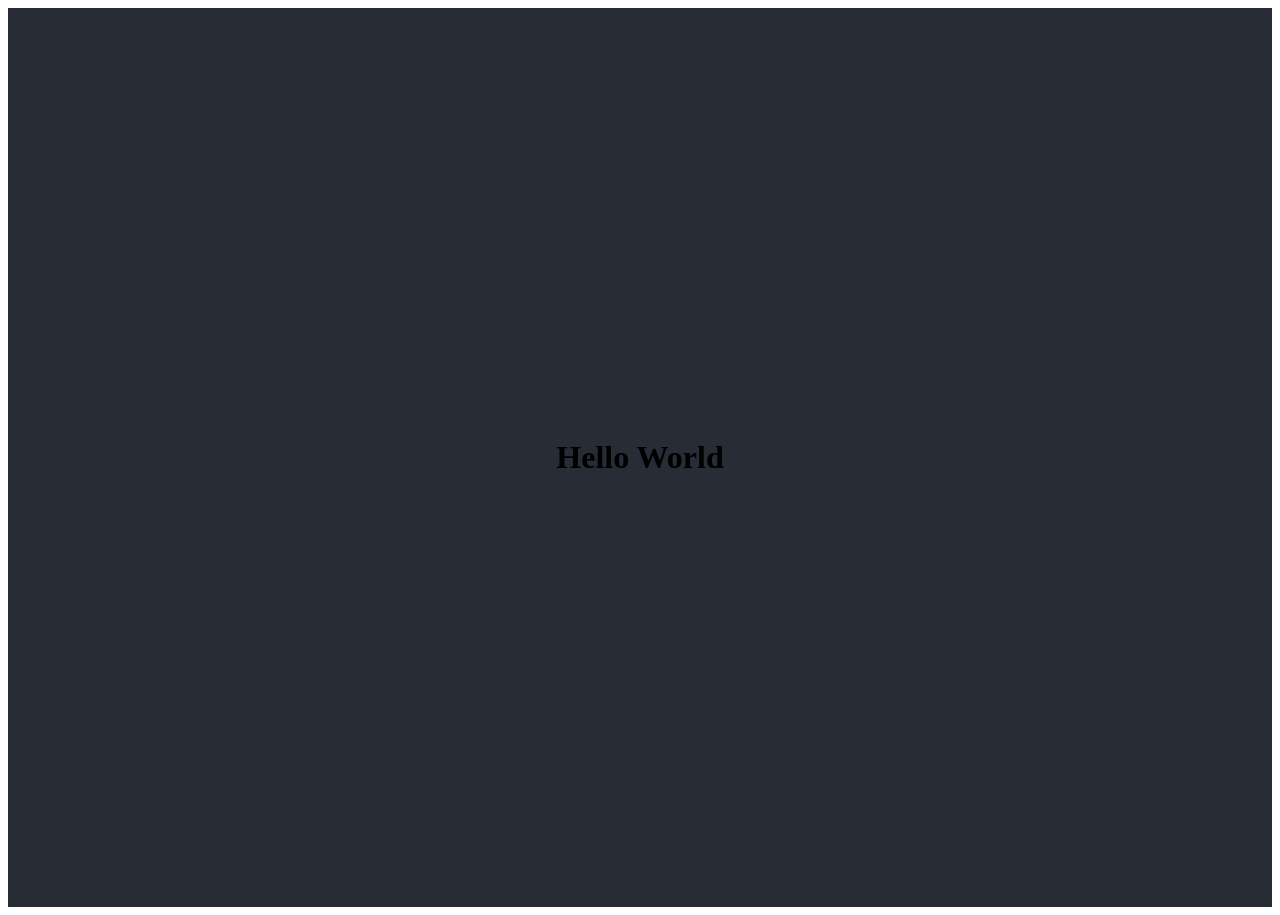
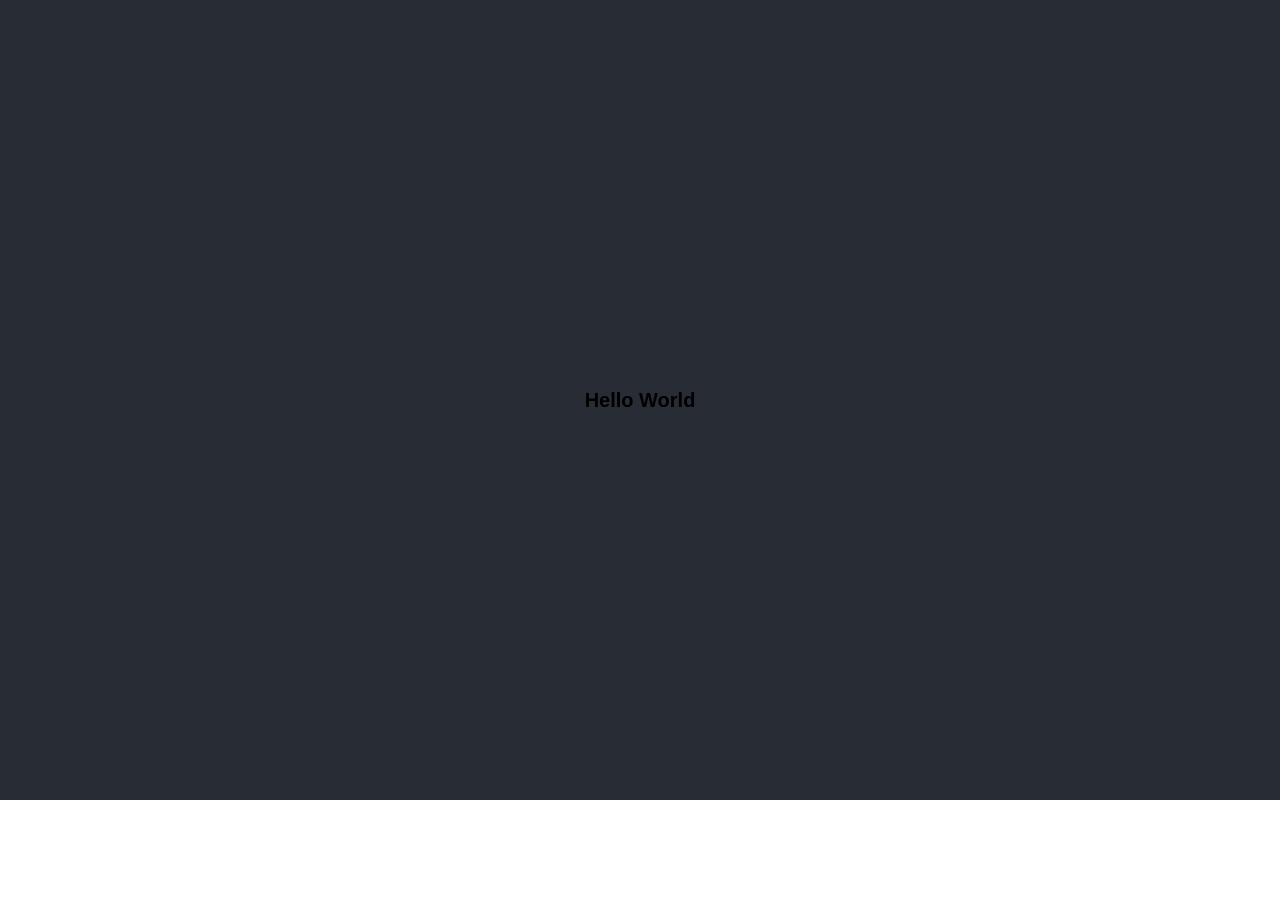
Before and after one commit to ivandj0h/github-repos-explorer, a React (Vite) app: page / in a window 1280 px wide. After the commit the page ends 800 px from the top, so only its background shows below. Built offline with nearby package versions, Linux system fonts and the light colour scheme.

Commit message:
add context & types

```diff
--- a/src/App.tsx
+++ b/src/App.tsx
@@ -1,12 +1,15 @@
 import React from "react";
 
 import styled from "styled-components";
+import { ThemeContextProvider } from "./context/ThemeContext";
 
 function App(): React.ReactElement {
   return (
-    <Container>
-      <h1>Hello World</h1>
-    </Container>
+    <ThemeContextProvider>
+      <Container>
+        <h1>Hello World</h1>
+      </Container>
+    </ThemeContextProvider>
   );
 }
 
--- /dev/null
+++ b/src/context/ThemeContext.tsx
@@ -0,0 +1,48 @@
+import { createContext, useEffect, useState } from "react";
+import { ThemeProvider } from "styled-components";
+import { ThemeContextProps } from "../types/ThemeContextProps";
+
+export const ThemeContext = createContext({} as ThemeContextProps);
+
+export const ThemeContextProvider = ({ children }: any) => {
+  const [lightMode, setLightMode] = useState<boolean>(false);
+  const darkTheme: object = {
+    colors: {
+      background: "#141D2F",
+      themeBtn: "#FFFFFF",
+      card: "#1E2A47",
+      textNorm: "#FFFFFF",
+      textBolded: "#FFFFFF",
+    },
+  };
+  const lightTheme: object = {
+    colors: {
+      background: "#F6F8FF",
+      themeBtn: "#4B6A9B",
+      card: "#FEFEFE",
+      textNorm: "#697C9A",
+      textBolded: "#2B3442",
+    },
+  };
+
+  function changeTheme(): void {
+    setLightMode((prev) => !prev);
+  }
+
+  useEffect(() => {
+    localStorage.getItem("theme") === "light" && setLightMode(true);
+  }, []);
+
+  useEffect(() => {
+    const mode = lightMode ? "light" : "dark";
+    localStorage.setItem("theme", mode);
+  });
+
+  return (
+    <ThemeContext.Provider value={{ changeTheme, lightMode }}>
+      <ThemeProvider theme={lightMode ? lightTheme : darkTheme}>
+        {children}
+      </ThemeProvider>
+    </ThemeContext.Provider>
+  );
+};
--- a/src/main.tsx
+++ b/src/main.tsx
@@ -27,6 +27,7 @@ select {
 
 ReactDOM.createRoot(document.getElementById("app") as HTMLElement).render(
   <React.StrictMode>
+    <GlobalStyle />
     <App />
   </React.StrictMode>
 );
--- /dev/null
+++ b/src/types/ThemeContextProps.tsx
@@ -0,0 +1,4 @@
+export interface ThemeContextProps {
+  changeTheme: () => void;
+  lightMode: boolean;
+}
```
